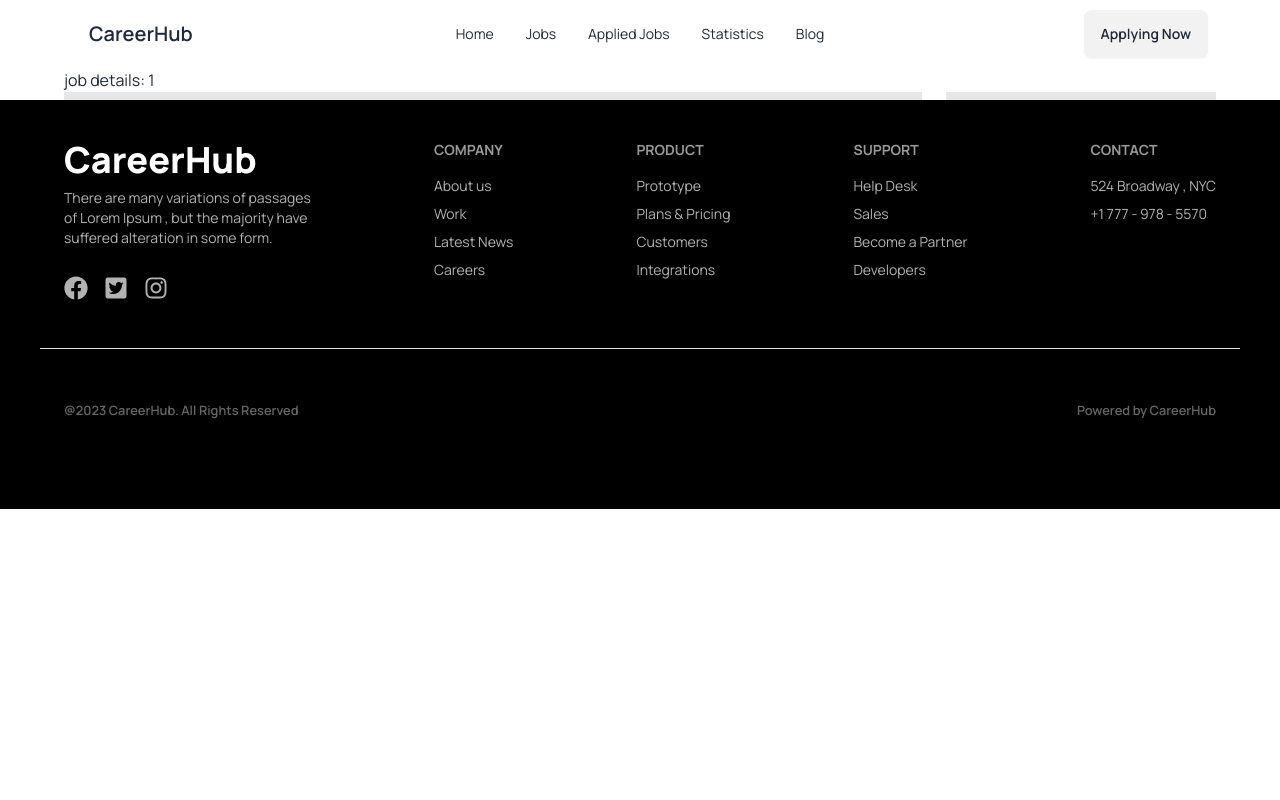
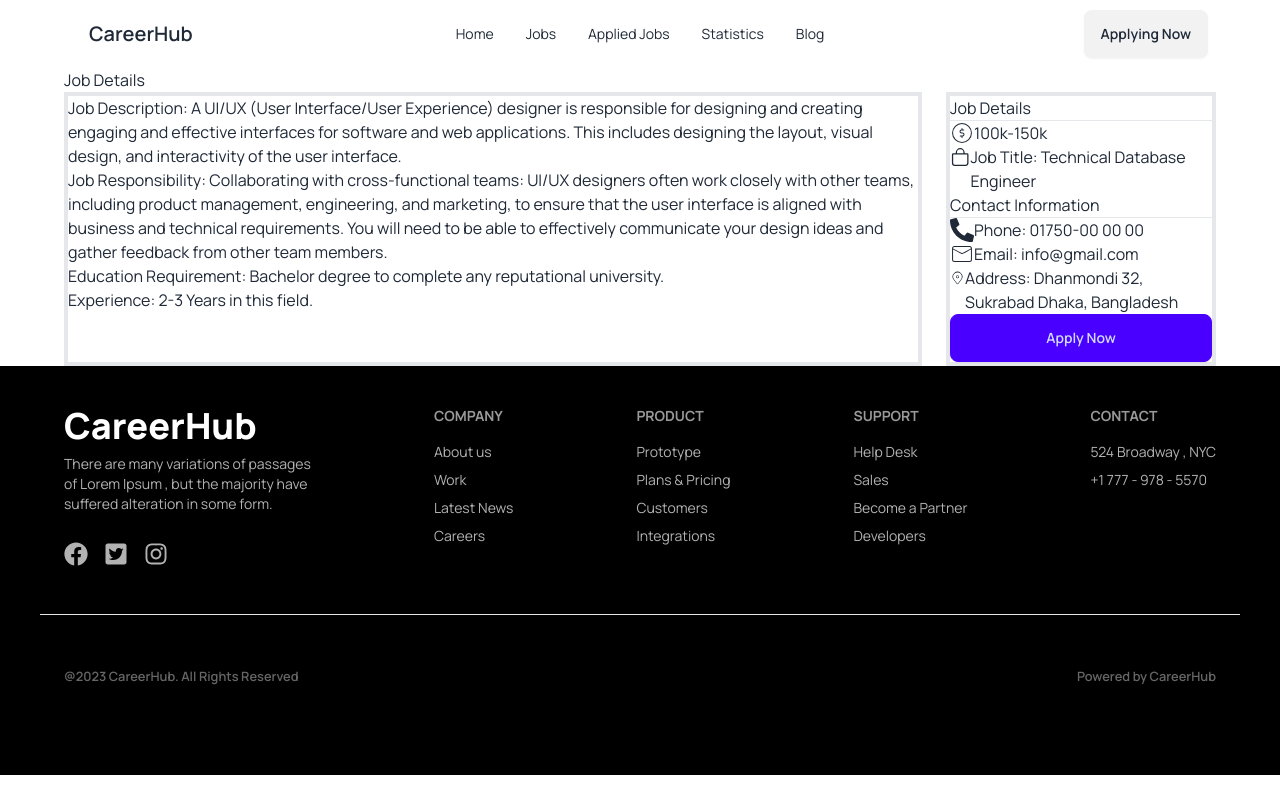
Before and after one commit to Tamanna5092/career-hub, a React (Vite) app: page /job/1 in a window 1280 px wide. Built offline with nearby package versions, Linux system fonts and the light colour scheme.

Commit message:
job details

```diff
--- a/src/components/JobDetails.jsx
+++ b/src/components/JobDetails.jsx
@@ -1,5 +1,8 @@
 import React from 'react';
 import { useLoaderData, useParams } from 'react-router-dom';
+import { CiDollar, CiLocationOn, CiMail } from "react-icons/ci";
+import { FaPhoneAlt } from 'react-icons/fa';
+import { IoBagOutline } from 'react-icons/io5';
 
 const JobDetails = () => {
     const jobs = useLoaderData()
@@ -9,10 +12,30 @@ const JobDetails = () => {
     console.log(job)
     return (
         <div>
-            <h1>job details: {id}</h1>
+            <h1>Job Details</h1>
             <div className='grid gap-6 md:grid-cols-4'>
-                <div className='border-4 md:col-span-3'></div>
-                <div className='border-4'></div>
+                <div className='border-4 md:col-span-3'>
+                    <p>Job Description: {job.job_description}</p>
+                    <p>Job Responsibility: {job.job_responsibility}</p>
+                    <p>Education Requirement: {job.educational_requirements}</p>
+                    <p>Experience: {job.experiences}</p>
+                </div>
+                <div className='border-4'>
+                    <div>
+                    <h3>Job Details</h3>
+                    <hr />
+                    <p className='flex'><CiDollar className='text-2xl'></CiDollar>{job.salary}</p>
+                    <p className='flex'><IoBagOutline className='text-2xl'></IoBagOutline> Job Title: {job.job_title}</p>
+                    <h3>Contact Information</h3>
+                    <hr />
+                    <p className='flex'><FaPhoneAlt className='text-2xl'></FaPhoneAlt>Phone: {job.contact_information.phone}</p>
+                    <p className='flex'><CiMail className='text-2xl'></CiMail> Email: {job.contact_information.email}</p>
+                    <p className='flex'><CiLocationOn className='text-2xl'></CiLocationOn>Address: {job.contact_information.address}</p>
+                    </div>
+                    <div>
+                    <button className='btn w-full btn-primary'>Apply Now</button>
+                    </div>
+                </div>
             </div>
         </div>
     );
```
